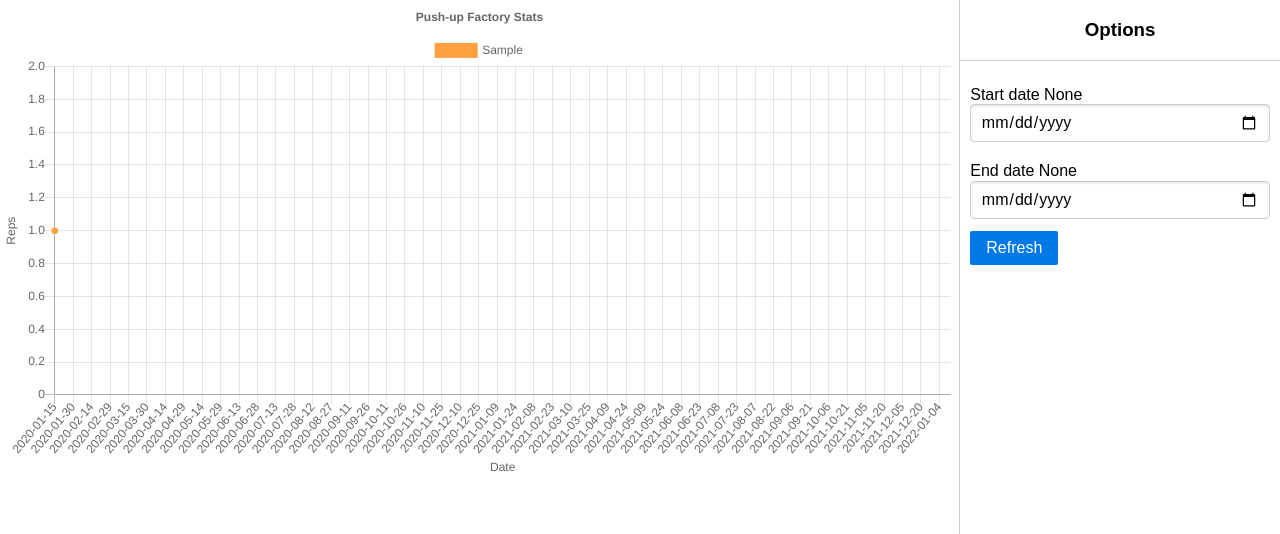
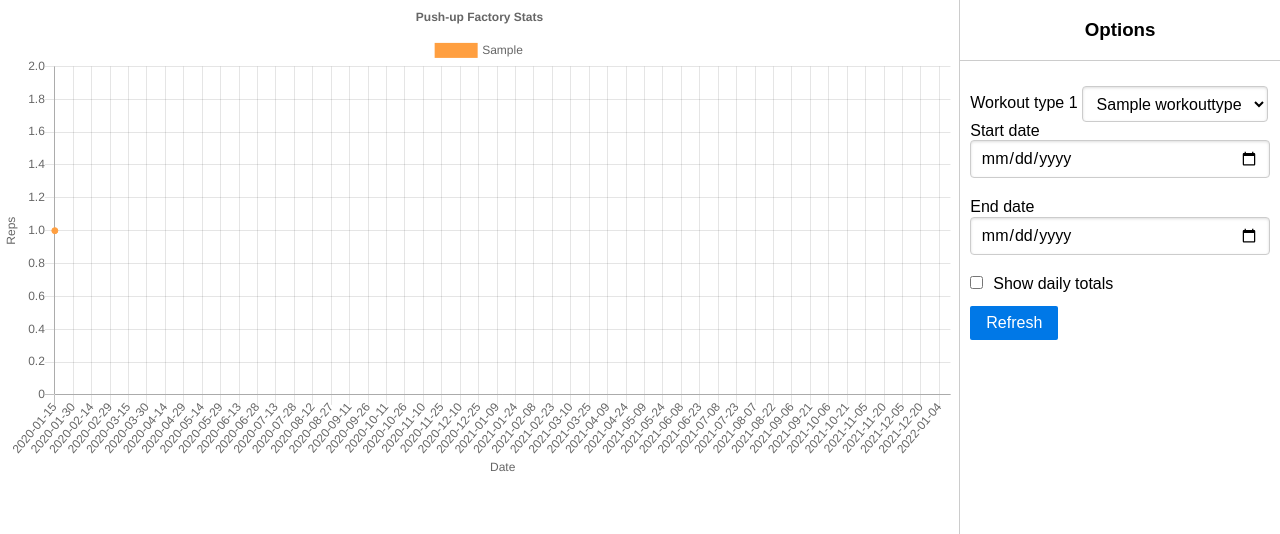
Before and after one commit to Martijnth/pushupfactory, a Django app: page /render/team/1/ in a window 1280 px wide. Shown: the top 534 px of the page. Run offline with Django 3.2, Linux system fonts and the light colour scheme; a user stored in the database is signed in; tables that the repository leaves empty hold one stand-in row (values such as "Sample post"); parts of the project's set-up code (start-up, migrations or seed data) failed here and were passed over.

Commit message:
Added daily totals and workout type selection in the render view

```diff
--- a/website/visualisation/templates/render_team_workout.html
+++ b/website/visualisation/templates/render_team_workout.html
@@ -21,20 +21,25 @@
                 {% csrf_token %}
                 <fieldset>
                     <div class="pure-control-group">
+                        <label for="workout_type_id">Workout type</label>
+                        {{workout_type_id}}
+                        <select id="workout_type_id" name="workout_type_id">
+                            {% for workout_type in workout_types %}
+                                <option{% if workout_type_id == workout_type.pk %} SELECTED="SELECTED"{% endif %} value="{{workout_type.pk}}">{{workout_type.name}}</option>
+                            {% endfor %}
+                        </select>
+                    </div>
+                    <div class="pure-control-group">
                         <label for="start_date">Start date</label>
-                        {{start_date}}
                         <input type="date" name="start_date" id="start_date" style="width: 100%" value="{{start_date}}"/>
                     </div>
                     <div class="pure-control-group" style="margin-top: 20px;">
                         <label for="end_date">End date</label>
-                        {{end_date}}
                         <input type="date" name="end_date" id="end_date" style="width: 100%" {% if end_date != None %}value="{{end_date}}"{% endif %}/>
                     </div>
-                    <!--
                     <div class="pure-control-group" style="margin-top: 20px;">
                         <label for="show_daily_totals"><input type="checkbox" {% if show_daily_totals is True %} CHECKED="CHECKED"{% endif %} id="show_daily_totals" name="show_daily_totals"><span style="margin-left: 10px;">Show daily totals</span></label>
                     </div>
-                    !-->
                 </fieldset>
                 <input type="submit" class="pure-button pure-button-primary" value="Refresh">
             </form>
--- a/website/visualisation/views.py
+++ b/website/visualisation/views.py
@@ -18,6 +18,7 @@
         start_date = request.data.get('start_date', request.session.get('start_date', None))
         end_date = request.data.get('end_date', request.session.get('end_date', None))
         show_daily_totals = request.data.get('show_daily_totals', request.session.get('show_daily_totals', False))
+        workout_type_id = int(request.data.get('workout_type_id', request.session.get('workout_type_id', 1)))
 
         if len(request.data) > 0:
             if start_date == '':
@@ -39,6 +40,7 @@
                 show_daily_totals = False
                 request.session['show_daily_totals'] = False
 
+            request.session['workout_type_id'] = workout_type_id
             request.session.MODIFIED = True
 
         try:
@@ -60,7 +62,7 @@
             start_date = start_date['min_date']
 
         # Get all the workouts for the users in this team
-        workout_sets = WorkoutSets.objects.filter(workout__user_id__in=team.users.values('user_id'))
+        workout_sets = WorkoutSets.objects.filter(workout__workout_type_id=workout_type_id, workout__user_id__in=team.users.values('user_id'))
 
         workout_sets = workout_sets.filter(workout__date__gte=start_date, workout__date__lte=end_date)
 
@@ -68,12 +70,26 @@
 
         timestamps = [(start_date + timedelta(days=day_index)).strftime('%Y-%m-%d') for day_index in range((end_date - start_date).days + 1)]
 
-        team_member_result = {team_member[0]: {'name': team_member[1], 'data': [None] * len(timestamps)} for team_member in Workouts.objects.values('user_id').filter(date__gte=start_date, date__lte=end_date).order_by('user_id').distinct().values_list('user_id', 'user__first_name')}
+        team_member_result = {
+            team_member[0]: {
+                'name': team_member[1],
+                'data': [None] * len(timestamps)
+            } for team_member in Workouts.objects.values('user_id').filter(date__gte=start_date, date__lte=end_date).order_by('user_id').distinct().values_list('user_id', 'user__first_name')
+        }
 
         for workout_set in workout_sets:
             set_date = workout_set.workout.date.strftime('%Y-%m-%d')
             day_index = timestamps.index(set_date)
-            team_member_result[workout_set.workout.user_id]['data'][day_index] = workout_set.reps if (team_member_result[workout_set.workout.user_id]['data'][day_index] is None or team_member_result[workout_set.workout.user_id]['data'][day_index] < workout_set.reps) and workout_set.reps > 0 else team_member_result[workout_set.workout.user_id]['data'][day_index]
+            if show_daily_totals is False:
+                if (team_member_result[workout_set.workout.user_id]['data'][day_index] is None or team_member_result[workout_set.workout.user_id]['data'][day_index] < workout_set.reps) and workout_set.reps > 0:
+                    team_member_result[workout_set.workout.user_id]['data'][day_index] = workout_set.reps
+
+            # Aggregate them (maybe we can do this in the SQL)
+            else:
+                if team_member_result[workout_set.workout.user_id]['data'][day_index] is None:
+                    team_member_result[workout_set.workout.user_id]['data'][day_index] = workout_set.reps
+                else:
+                    team_member_result[workout_set.workout.user_id]['data'][day_index] += workout_set.reps
 
         return render(request, 'render_team_workout.html', {
             'timestamps': timestamps,
@@ -82,4 +98,6 @@
             'start_date': request.session.get('start_date', None),
             'end_date': request.session.get('end_date', None),
             'show_daily_totals': show_daily_totals,
+            'workout_type_id': workout_type_id,
+            'workout_types': WorkoutTypes.objects.all(),
         })
```
